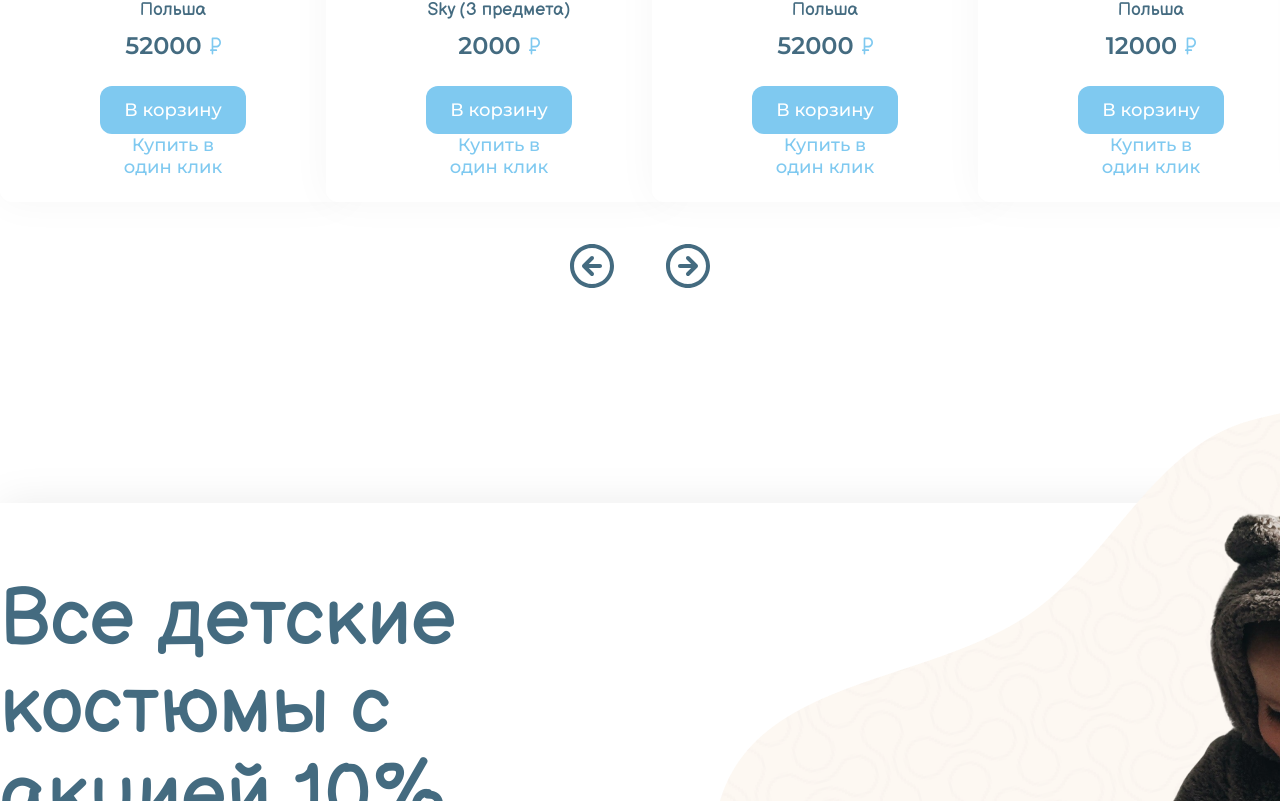
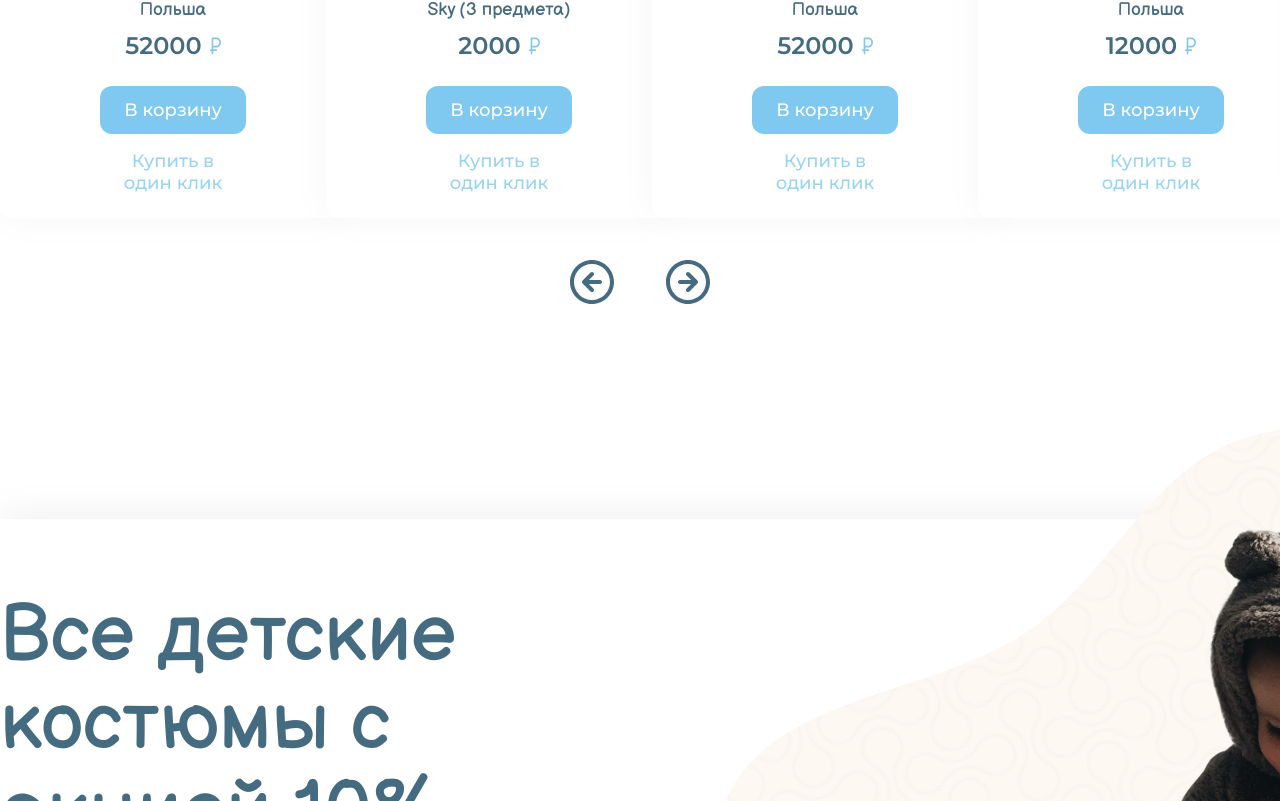
Before and after one commit to ketrin-net/ToddlerShop, a React (Create React App) app: page / in a window 1280 px wide. Shown: the part 1579-2380 px from the top of the page. Built offline with nearby package versions, Linux system fonts and the light colour scheme.

Commit message:
fix css name

```diff
--- a/package.json
+++ b/package.json
@@ -21,6 +21,7 @@
     "react-scripts": "5.0.1",
     "react-select": "^5.7.4",
     "sass": "^1.66.1",
+    "styled-components": "^6.0.7",
     "swiper": "^10.2.0",
     "typescript": "^5.2.2",
     "web-vitals": "^2.1.4"
--- a/src/components/ProductCard/ProductCard.tsx
+++ b/src/components/ProductCard/ProductCard.tsx
@@ -34,7 +34,7 @@ export const ProductCard = ({ imgSrc, imgAlt, title, cost, oldCost, iconNew }: P
         )}
       </div>
       <button className="btn blue">В корзину</button>
-      <Link to="/orders" className="buyClick">
+      <Link to="/orders" className="buy-click">
         Купить в <br /> один клик
       </Link>
     </div>
```
Also changed, not shown: 1 other file (tests, documents, lock files or other folders).
